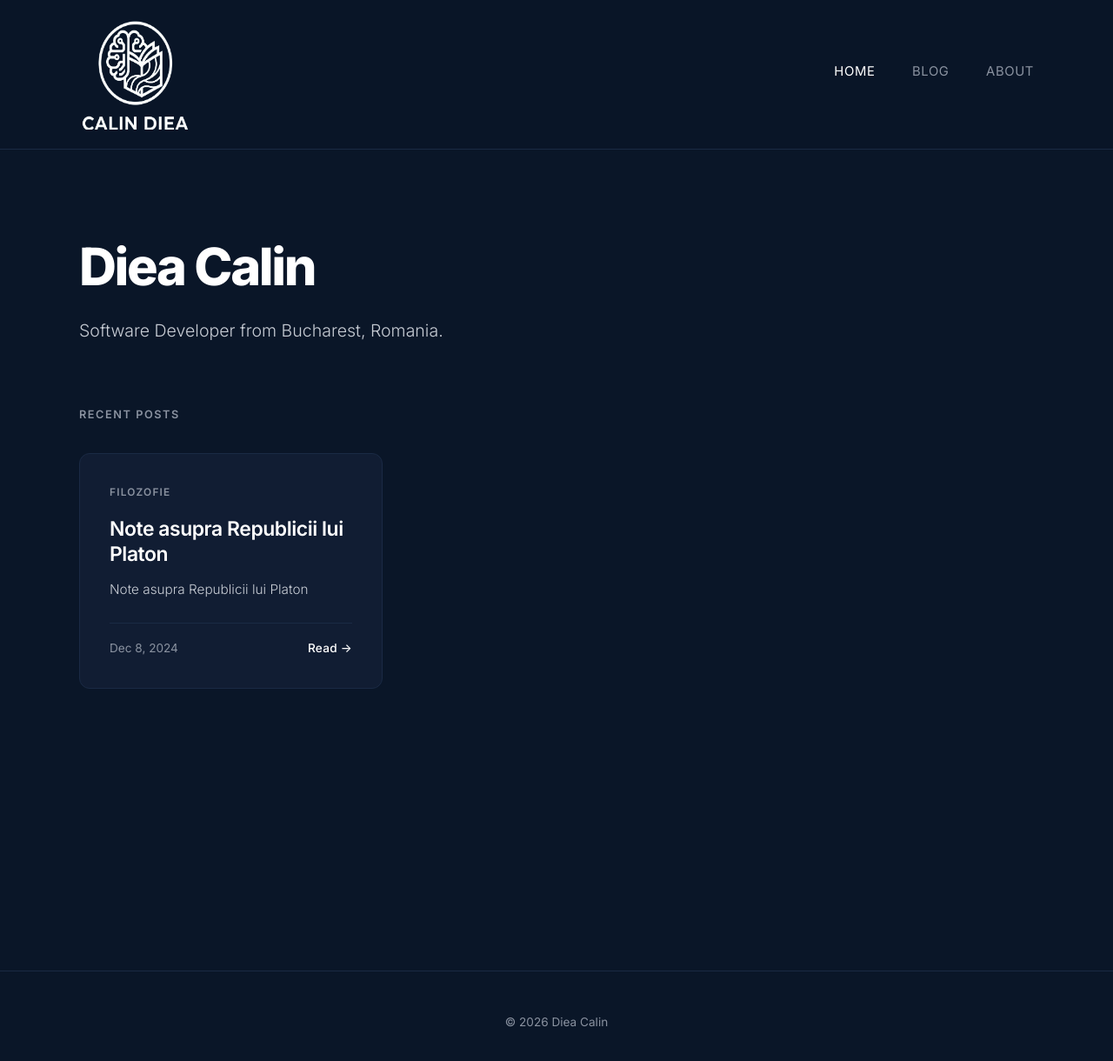
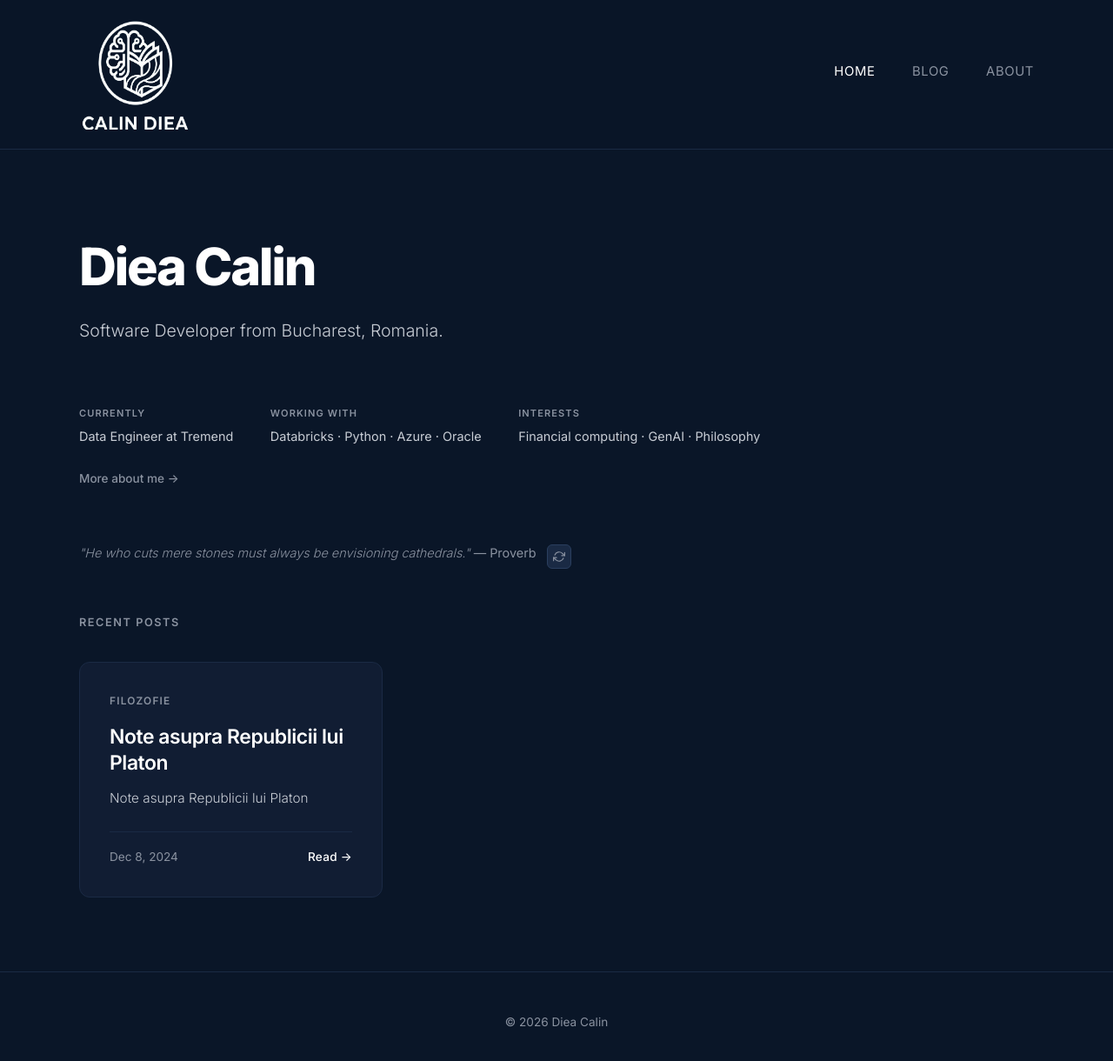
Before and after one commit to calindiea/calindiea.github.io, a Jekyll site: the page built from index.markdown, in a window 1280 px wide and 1234 px high. Shown: the top 1220 px of the window at 87% size. Built offline with Jekyll 4.4.1, drawn with Linux system fonts in a browser that asks for light colours.

Commit message:
redesign

```diff
--- /dev/null
+++ b/_data/quotes.json
@@ -0,0 +1,178 @@
+[
+  {
+    "text": "Ordinea și conexiunea ideilor este aceeași cu ordinea și conexiunea lucrurilor.",
+    "author": "Spinoza"
+  },
+  {
+    "text": "Un lucru este numit liber atunci când există numai prin necesitatea naturii sale și este determinat de sine însuși să acționeze; un lucru este numit necesar sau constrâns atunci când este determinat de altceva să existe și să acționeze într-un anumit mod.",
+    "author": "Spinoza"
+  },
+  {
+    "text": "Complexele sunt ceea ce rămâne în psihic după ce acesta a digerat o experiență și a reconstituit-o, transformând-o în obiect interior.",
+    "author": "C.G. Jung"
+  },
+  {
+    "text": "Visăm pe cât cugetăm. Simțim mai mult decât gândim.",
+    "author": "C.G. Jung"
+  },
+  {
+    "text": "Alegerile sunt limitate de niște condiționări anterioare.",
+    "author": "C.G. Jung"
+  },
+  {
+    "text": "Eul este un simplu agent, un punct focal al conștiinței, un centru al conștientizării.",
+    "author": "C.G. Jung"
+  },
+  {
+    "text": "Putem observa cu destul de mare ușurință cum îi tratează o persoană pe cei din jur, însă este mult mai dificil de observat cum oamenii se tratează pe ei înșiși. Ceea ce simt despre și pentru ei, în adâncul sufletelor lor, reprezintă atitudinea Animei și Animusului lor.",
+    "author": "C.G. Jung"
+  },
+  {
+    "text": "Din moment ce există posibilitatea de a alege ce mâncăm sau cum ne satisfacem apetitul sexual, înseamnă că apare în peisaj voința.",
+    "author": "C.G. Jung"
+  },
+  {
+    "text": "Atâta timp cât hormonii ne dictează ce să facem și ce să simțim, suntem condiționați de pulsiuni și de instinct.",
+    "author": "C.G. Jung"
+  },
+  {
+    "text": "Individuarea este floarea, fructul angajamentului conștient al unei persoane în fața paradoxului psihicului pe o perioadă îndelungată de timp.",
+    "author": "C.G. Jung"
+  },
+  {
+    "text": "Jung vede procesul de individuare ca un produs al unui efort personal de dobândire și lărgire a conștiinței.",
+    "author": "Murray Stein"
+  },
+  {
+    "text": "Pentru a găsi unicitatea individuală trebuie să privim personalitatea în ansamblul ei.",
+    "author": "C.G. Jung"
+  },
+  {
+    "text": "Este nevoie de un simbol, un analog care să tragă energia care a fost investită în altceva spre exemplu în tutun sau alcool.",
+    "author": "C.G. Jung"
+  },
+  {
+    "text": "Când energia psihică curge liber, viața înaintează. Dar în fața eșecului, fluxul se poate inversa, retrăgându-se în inconștient, unde alimentează complexe latente.",
+    "author": "C.G. Jung"
+  },
+  {
+    "text": "A fi sănătos din punct de vedere fizic este o sursă de energie psihică.",
+    "author": "C.G. Jung"
+  },
+  {
+    "text": "Doar în momentul în care cineva se trezește forțat de circumstanțe să aleagă între două sau mai multe lucruri atractive, relativa valoare a acestor lucruri devine evidentă.",
+    "author": "C.G. Jung"
+  },
+  {
+    "text": "Cum poate eul să canalizeze și să folosească ceea ce uneori poate părea o teribilă inundație de energie nestăpânită?",
+    "author": "C.G. Jung"
+  },
+  {
+    "text": "Privit din perspectivă finală energetică, complexul pare a căuta să-și descarce energia pentru a se întoarce la o stare de energie mai scăzută.",
+    "author": "C.G. Jung"
+  },
+  {
+    "text": "Atunci când ai de-a face cu energie, ai tendința de a cuantifica.",
+    "author": "C.G. Jung"
+  },
+  {
+    "text": "Realizăm că oriunde am ajunge în viață, din punct de vedere psihologic și emoțional, este locul unde intensitățile și variațiile de intensitate au atins o stare de echilibru. Scopul este echilibrul și, în acest sens, este și o cauză finală, ce trage către sine un șir de evenimente. Cauzalitatea pare a fi destin personal.",
+    "author": "C.G. Jung"
+  },
+  {
+    "text": "Acting Out: eul este păcălit și crede că se exprimă liber pe sine.",
+    "author": "C.G. Jung"
+  },
+  {
+    "text": "Două complexe concomitente nu pot decât să se contopească întotdeauna psihologic, astfel încât unul să conțină întotdeauna constelații ale celuilalt.",
+    "author": "C.G. Jung"
+  },
+  {
+    "text": "Pentru a modifica un complex este nevoie de experiențe ulterioare.",
+    "author": "C.G. Jung"
+  },
+  {
+    "text": "Căci nu știu ce fac: nu fac ce vreau, ci fac ce urăsc. Acum, dacă fac ce nu vreau, mărturisesc prin aceasta că Legea este bună.",
+    "author": "Romani 7:15-16"
+  },
+  {
+    "text": "Eul se învârte în jurul unei entități psihice mai mari, Sinele.",
+    "author": "C.G. Jung"
+  },
+  {
+    "text": "Suntem la fel de înrobiți de propria structură de caracter și de demonii noștri.",
+    "author": "C.G. Jung"
+  },
+  {
+    "text": "Complexele pot fi văzute ca fragmente de personalități sau chiar subpersonalități.",
+    "author": "C.G. Jung"
+  },
+  {
+    "text": "Fără intervenția Conștiinței Eu, acesta rămâne neschimbat; se observă atunci când vedem anumite tipare și reacții pe care le repetăm, atunci când facem aceleași greșeli.",
+    "author": "C.G. Jung"
+  },
+  {
+    "text": "Un lanț este la fel de puternic ca cea mai slabă verigă a sa.",
+    "author": "Proverb"
+  },
+  {
+    "text": "Cel ce nu cunoaște adevăratul sus se mulțumește să rătăcească în josul intermediar.",
+    "author": "Platon"
+  },
+  {
+    "text": "Sufletul, când nu cunoaște înălțimea adevărului, rămâne prizonier al dorințelor sale inferioare.",
+    "author": "Platon"
+  },
+  {
+    "text": "Cei care trăiesc doar pentru plăcerile senzoriale rămân legați de pământ, asemenea vitelor care caută hrana cu privirea mereu plecată. Neîntâlnind niciodată adevărata lumină a virtuții și a înțelepciunii, se izbesc unii de alții, înfierbântați de dorințele nesățioase, pentru că nu au cunoscut vreodată hrana sufletului — acea substanță reală care singură poate să umple golul dinlăuntrul lor.",
+    "author": "Platon"
+  },
+  {
+    "text": "O sămânță exotică plantată în alt sol decât cel din țara ei de origine își pierde forța și se transformă, sub influența acestui pământ, din tipul său în cel indigen.",
+    "author": "Platon"
+  },
+  {
+    "text": "Crezi că există vreun mod prin care să nu imiți ceea ce privești fără încetare cu admirație?",
+    "author": "Platon"
+  },
+  {
+    "text": "Ce vezi tu este doar o umbră a realității, o reflexie a unui obiect adevărat, iar ceea ce numim cunoaștere nu este nimic altceva decât cunoașterea ideilor perfecte, nu a imaginilor imperfecte pe care le vedem cu ochii.",
+    "author": "Platon"
+  },
+  {
+    "text": "The sun is new again, all day.",
+    "author": "Heraclit"
+  },
+  {
+    "text": "Așa cum soarele face posibile vederea și creșterea în lumea vizibilă, tot așa Binele face posibile cunoașterea și existența în lumea inteligibilă.",
+    "author": "Platon"
+  },
+  {
+    "text": "Lucrurile mici nu sunt astfel decât prin comparație cu cele mari.",
+    "author": "Platon"
+  },
+  {
+    "text": "Sufletele cele mai viteze și mai înțelepte sunt cel mai puțin tulburate și modificate de experiențele din afară.",
+    "author": "Platon"
+  },
+  {
+    "text": "Complexele sunt arhitecții viselor. Visele prezintă imagini, tablouri, tipare, repetiții.",
+    "author": "C.G. Jung"
+  },
+  {
+    "text": "I am often filled with wonder when I see some men demanding the time of others and those from whom they ask it most indulgent.",
+    "author": "Seneca"
+  },
+  {
+    "text": "Autocontrolul nu vine din teorii fine, ci din practică dură.",
+    "author": "Epictet"
+  },
+  {
+    "text": "All those who summon you to themselves, turn you away from your own self.",
+    "author": "Seneca"
+  },
+  {
+    "text": "He who cuts mere stones must always be envisioning cathedrals.",
+    "author": "Proverb"
+  }
+]
--- a/_layouts/home.html
+++ b/_layouts/home.html
@@ -9,6 +9,54 @@ layout: default
       <p>{{ site.description }}</p>
     </div>
   </div>
+
+  <div class="home-snapshot">
+    <div class="snapshot-grid">
+      <div class="snapshot-item">
+        <span class="snapshot-label">Currently</span>
+        <span class="snapshot-value">Data Engineer at Tremend</span>
+      </div>
+      <div class="snapshot-item">
+        <span class="snapshot-label">Working with</span>
+        <span class="snapshot-value">Databricks · Python · Azure · Oracle</span>
+      </div>
+      <div class="snapshot-item">
+        <span class="snapshot-label">Interests</span>
+        <span class="snapshot-value">Financial computing · GenAI · Philosophy</span>
+      </div>
+    </div>
+    <a href="{{ "/about/" | relative_url }}" class="snapshot-link">More about me →</a>
+  </div>
+
+  {%- if site.data.quotes.size > 0 -%}
+    <div class="epigraph-row">
+      <p class="epigraph" id="epigraph"></p>
+      <button class="epigraph-btn" id="epigraph-btn" type="button" aria-label="New quote" title="New quote">
+        <svg width="14" height="14" viewBox="0 0 24 24" fill="none" stroke="currentColor" stroke-width="2" stroke-linecap="round" stroke-linejoin="round">
+          <path d="M23 4v6h-6"/><path d="M1 20v-6h6"/>
+          <path d="M3.51 9a9 9 0 0 1 14.85-3.36L23 10"/>
+          <path d="M20.49 15a9 9 0 0 1-14.85 3.36L1 14"/>
+        </svg>
+      </button>
+    </div>
+    <script>
+      (function () {
+        var q = {{ site.data.quotes | jsonify }};
+        var el = document.getElementById('epigraph');
+        var btn = document.getElementById('epigraph-btn');
+        var last = -1;
+        function show() {
+          var idx;
+          do { idx = Math.floor(Math.random() * q.length); } while (idx === last && q.length > 1);
+          last = idx;
+          el.innerHTML = '"' + q[idx].text + '"' +
+            '<span class="epigraph-src"> — ' + q[idx].author + '</span>';
+        }
+        show();
+        btn.addEventListener('click', show);
+      })();
+    </script>
+  {%- endif -%}
 
   {%- if site.posts.size > 0 -%}
     <div class="section-label">Recent Posts</div>
--- a/assets/css/main.scss
+++ b/assets/css/main.scss
@@ -153,6 +153,63 @@ body {
   color: var(--gray-light);
 }
 
+/* ─── Snapshot ─── */
+.home-snapshot {
+  max-width: 1200px;
+  margin: 0 auto;
+  padding: 0 3rem 3.5rem;
+}
+
+.snapshot-grid {
+  display: flex;
+  gap: 2.5rem;
+  margin-bottom: 1.25rem;
+}
+
+.snapshot-item {
+  display: flex;
+  flex-direction: column;
+  gap: 0.3rem;
+}
+
+.snapshot-label {
+  font-size: 0.65rem;
+  font-weight: 600;
+  letter-spacing: 0.1em;
+  text-transform: uppercase;
+  color: var(--gray-mid);
+}
+
+.snapshot-value {
+  font-size: 0.85rem;
+  font-weight: 400;
+  color: var(--gray-light);
+}
+
+.snapshot-link {
+  font-size: 0.8rem;
+  font-weight: 500;
+  color: var(--gray-mid);
+  border: none;
+  transition: color 0.2s ease;
+}
+
+.snapshot-link:hover {
+  color: var(--white);
+  border: none;
+}
+
+@media (max-width: 768px) {
+  .home-snapshot {
+    padding: 0 1.5rem 2.5rem;
+  }
+
+  .snapshot-grid {
+    flex-direction: column;
+    gap: 1.25rem;
+  }
+}
+
 /* Section heading */
 .section-label {
   max-width: 1200px;
@@ -163,6 +220,59 @@ body {
   letter-spacing: 0.12em;
   text-transform: uppercase;
   color: var(--gray-mid);
+}
+
+/* ─── Epigraph ─── */
+.epigraph-row {
+  max-width: 1200px;
+  margin: 0 auto;
+  padding: 0 3rem 3rem;
+  display: flex;
+  align-items: flex-start;
+  gap: 0.75rem;
+}
+
+.epigraph {
+  margin: 0;
+  font-size: 0.85rem;
+  font-weight: 300;
+  font-style: italic;
+  color: var(--gray-mid);
+  line-height: 1.65;
+  max-width: 560px;
+}
+
+.epigraph-src {
+  font-style: normal;
+  font-weight: 400;
+  white-space: nowrap;
+}
+
+.epigraph-btn {
+  flex-shrink: 0;
+  margin-top: 0.15rem;
+  width: 28px;
+  height: 28px;
+  display: inline-flex;
+  align-items: center;
+  justify-content: center;
+  background: var(--blue-mid);
+  border: 1px solid var(--blue-accent);
+  border-radius: 6px;
+  color: var(--gray-mid);
+  cursor: pointer;
+  transition: color 0.2s ease, border-color 0.2s ease;
+}
+
+.epigraph-btn:hover {
+  color: var(--white);
+  border-color: var(--gray-mid);
+}
+
+@media (max-width: 768px) {
+  .epigraph-row {
+    padding: 0 1.5rem 2.5rem;
+  }
 }
 
 /* ─── Post Grid ─── */
```
